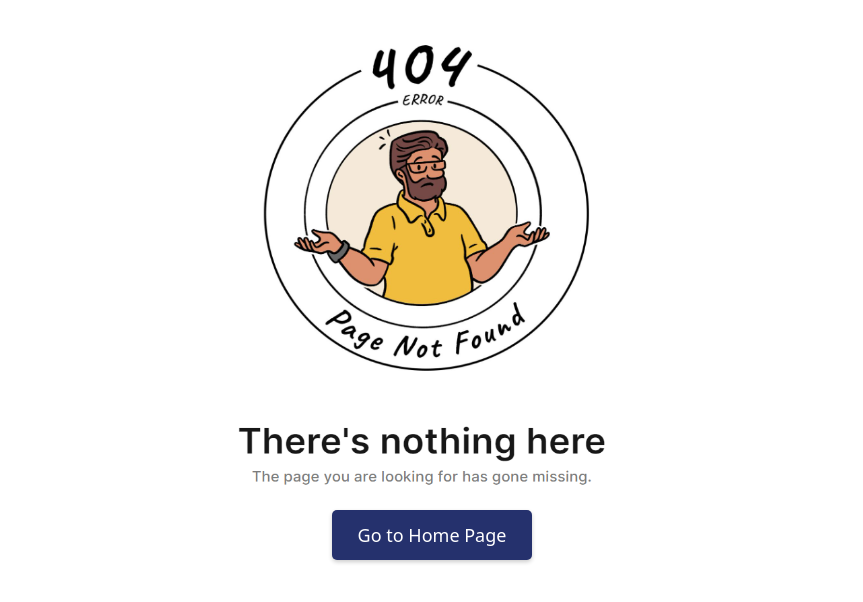
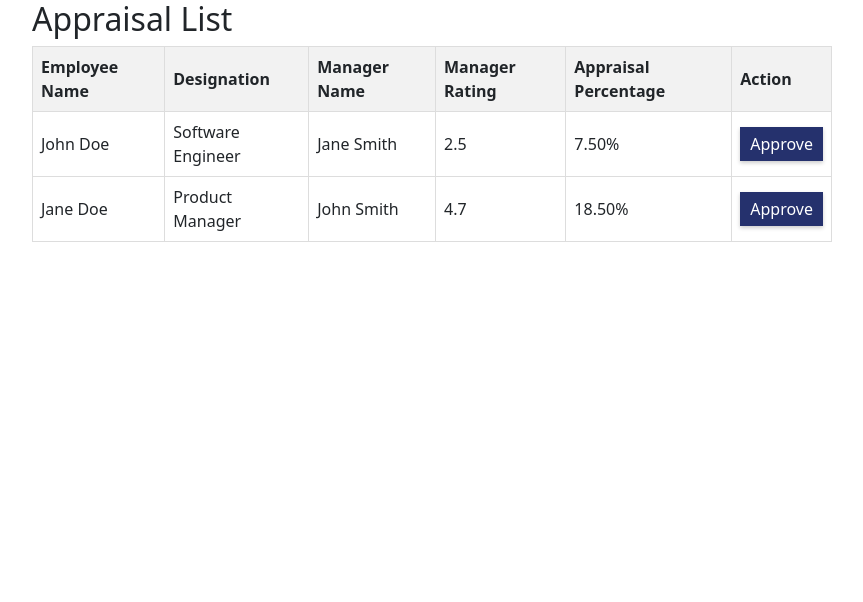
Before and after one commit to pranavkonde/Perfex, a React (Create React App) app in the folder client/: page /Appraisal in a window 1280 px wide. Shown: the top 602 px of the page, without its empty margins (208-1071 px from the left). Built offline with nearby package versions, Linux system fonts and the light colour scheme.

Commit message:
add Apprasial page

```diff
--- a/client/src/App.js
+++ b/client/src/App.js
@@ -6,6 +6,9 @@ import TrackGoal from './components/Trackgoal';
 import Mpage from './components/Mpage';
 import Reviewpage from './components/Reviewpage';
 import GoalsTable from './components/Creategoals';
+import Hrpage from './components/Hrpage';
+import Appraisal from './components/Appraisal';
+
 
 import LandingPage from './components/LandingPage';
 import About from './components/About';
@@ -27,6 +30,9 @@ function App() {
         <Route path="/trackgoal" element={<TrackGoal />} />
         <Route path="/Mpage" element={<Mpage/>} />
         <Route path="/Reviewpage" element={<Reviewpage/>} />
+        <Route path="/Hrpage" element={<Hrpage/>} />
+        <Route path="/Appraisal" element={<Appraisal/>} />
+
 
 
         <Route path="/navbar" element={<Navbar/>}></Route>
--- /dev/null
+++ b/client/src/components/APpraisal.css
@@ -0,0 +1,23 @@
+/* src/components/AppraisalList.css */
+
+.appraisal-list {
+    width: 100%;
+    max-width: 800px;
+    margin: 0 auto;
+   }
+
+   .appraisal-list table {
+    width: 100%;
+    border-collapse: collapse;
+   }
+
+   .appraisal-list th,
+   .appraisal-list td {
+    border: 1px solid #ddd;
+    padding: 8px;
+    text-align: left;
+   }
+
+   .appraisal-list th {
+    background-color: #f2f2f2;
+   }
--- /dev/null
+++ b/client/src/components/Appraisal.js
@@ -0,0 +1,67 @@
+// src/components/AppraisalList.js
+
+import React from 'react';
+import './APpraisal.css'; // Make sure to import the CSS file
+
+// Data Structure for Employees
+const employees = [
+ {
+    id: 1,
+    name: "John Doe",
+    designation: "Software Engineer",
+    managerName: "Jane Smith",
+    managerRating: 2.5,
+ },
+ {
+    id: 2,
+    name: "Jane Doe",
+    designation: "Product Manager",
+    managerName: "John Smith",
+    managerRating: 4.7,
+ },
+ // Add more employees as needed
+];
+
+// Appraisal Component
+const AppraisalList = () => {
+ return (
+    <div className="appraisal-list">
+      <h2>Appraisal List</h2>
+      <table>
+        <thead>
+          <tr>
+            <th>Employee Name</th>
+            <th>Designation</th>
+            <th>Manager Name</th>
+            <th>Manager Rating</th>
+            <th>Appraisal Percentage</th>
+            <th>Action</th>
+          </tr>
+        </thead>
+        <tbody>
+          {employees.map((employee) => {
+            // Calculate appraisal percentage based on manager's rating, capped at 20%
+            const appraisalPercentage = Math.min(((employee.managerRating - 1) / 4) * 20, 20);
+
+            return (
+              <tr key={employee.id}>
+                <td>{employee.name}</td>
+                <td>{employee.designation}</td>
+                <td>{employee.managerName}</td>
+                <td>{employee.managerRating}</td>
+                <td>{appraisalPercentage.toFixed(2)}%</td>
+                <td>
+                 <button onClick={() => console.log(`Approved: ${employee.name}`)}>
+                    Approve
+                 </button>
+                </td>
+              </tr>
+            );
+          })}
+        </tbody>
+      </table>
+    </div>
+ );
+};
+
+export default AppraisalList;
--- /dev/null
+++ b/client/src/components/Hrpage.js
@@ -0,0 +1,41 @@
+import React from 'react';
+import Navbar1 from './Navbar1';
+import './Dashboard.css';
+import { Link } from 'react-router-dom';
+
+const Dashboard = () => {
+
+
+ return (
+    <div>
+ <Navbar1 currentPage="dashboard" />
+      <div className="row1">
+
+      <div className="column1"
+      style={{backgroundColor: 'white', boxShadow: '0px 0px 10px 0px rgba(37, 49, 109, 0.5), 0px 0px 5px 0px rgba(37, 49, 109, 0.5)', // Use #25316D as the color for the box shadow
+      border: '1px solid #25316D'}}>
+    <img src="goal.png" alt="Logo"></img>
+    <h1>Create Goals</h1>
+    <p>Goal setting involves the development of an action plan designed in order to motivate and guide a person or group toward a goal.</p>
+    <Link to= ''>
+    <button >Create Goal</button>
+    </Link>
+    </div>
+
+        <div className="column1"
+        style={{backgroundColor: 'white',  boxShadow: '0px 0px 10px 0px rgba(37, 49, 109, 0.5), 0px 0px 5px 0px rgba(37, 49, 109, 0.5)', // Use #25316D as the color for the box shadow
+        border: '1px solid #25316D'}}>
+        <img src="track.png" alt="Logo"></img>
+        <h1>Appraisal</h1>
+         <p>setting clear milestones and regularly self-evaluating to see how you're progressing toward your desired results.</p>
+         <Link to="/Appraisal">
+         <button className="Track-goal-button">Appraisal</button></Link>
+    </div>
+
+
+      </div>
+    </div>
+ );
+};
+
+export default Dashboard;
--- a/client/src/components/Navbar1.js
+++ b/client/src/components/Navbar1.js
@@ -37,6 +37,11 @@ const Navbar1 = ({ currentPage }) => {
                  <a href="/Mpage" className="Mpage-link">Manager</a>
                 </Link>
                 </button>
+                <button>
+                <Link to="/Hrpage">
+                 <a href="/Hrpage" className="Hrpage-link">Hrpage</a>
+                </Link>
+                </button>
 
 
               </div>
```
